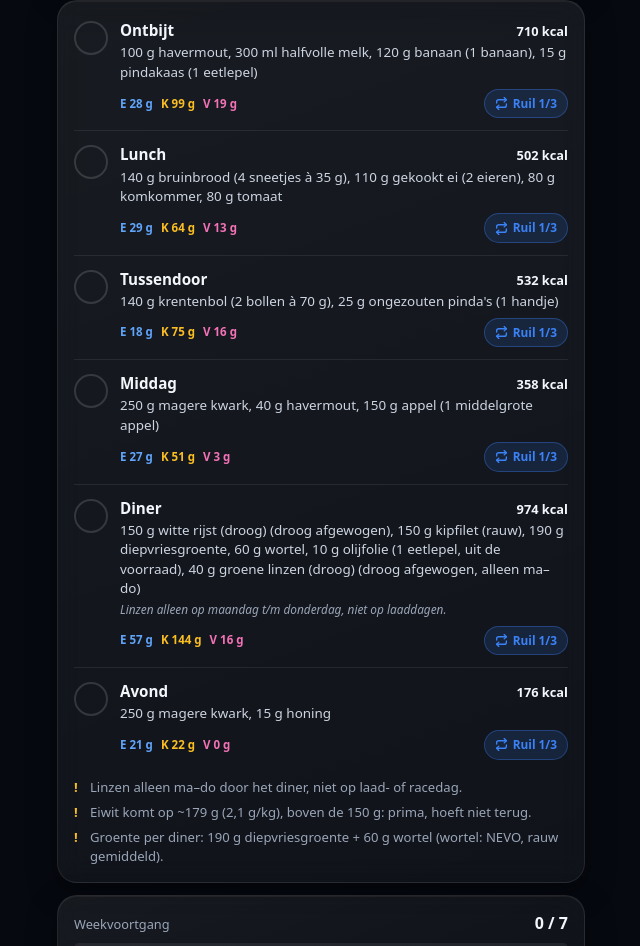
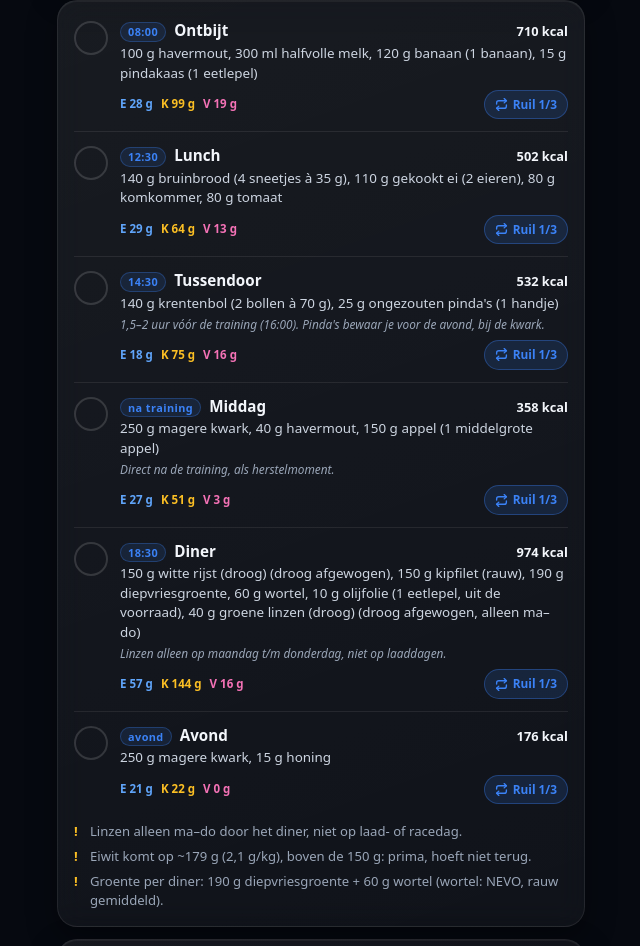
Before and after one commit to joepvdh12-eng/hyrox-dashboard, a plain HTML site: page index.html in a window 1280 px wide. Shown: the part 1025-1971 px from the top of the page, without its empty margins (319-959 px from the left). Drawn offline with Linux system fonts and the light colour scheme.

Commit message:
Raceweek: sharpener naar wo, do Z2 na fysio; eettijden bij training 16:00 (normaal + laaddag)

```diff
--- a/index.html
+++ b/index.html
@@ -160,6 +160,7 @@ textarea:focus,input:focus{border-color:rgba(var(--accent-rgb),.6)}
 .meal-t b{font-size:.95rem}
 .meal-t .kc{font-size:.8rem;font-weight:800;font-variant-numeric:tabular-nums;white-space:nowrap}
 .meal-items{font-size:.84rem;color:#cdd5e1;margin-top:2px}
+.mtime{display:inline-block;font-size:.68rem;font-weight:800;letter-spacing:.04em;color:var(--accent);background:rgba(var(--accent-rgb),.12);border:1px solid rgba(var(--accent-rgb),.3);padding:1px 7px;border-radius:999px;margin-right:8px;vertical-align:middle}
 .meal-note{font-size:.74rem;color:var(--muted);margin-top:3px;font-style:italic}
 .shop .it small{display:block;font-size:.7rem;color:var(--muted)}
 .src{font-size:.72rem;color:var(--muted);margin-top:10px;letter-spacing:.02em}
@@ -328,10 +329,10 @@ const CLIENT = {
         details: ["16:00–17:30 · ~50 min", "Bovenlichaam push/pull (bankdrukken, rows, pull-ups) 2–3×6–8, 2 reps in reserve", "Iets lichter dan normaal · nooit tot falen", "Core + heup/knie-mobility 10 min"] },
       { id: "di", day: "di", name: "Partnertraining stations (Double)", type: "hyrox", tags: ["partner", "stations", "16:00"], rpe: 6, dayType: "normaal",
         details: ["16:00–17:30 · met je Double-partner · RPE max 6", "10 min inlopen + mobility", "Alle 8 stations op laag volume: SkiErg, sled push, sled pull, BBJ, roeien, farmers, sandbag lunges, wall balls", "Wissels oefenen: spreek per station af wie wat doet en waar jullie wisselen", "2–3× 400 m op racetempo (4:20–4:30/km), rustig terug"] },
-      { id: "wo", day: "wo", name: "Z2 run + strides", type: "duur", tags: ["run", "Z2", "16:00"], rpe: 4, dayType: "normaal",
-        details: ["16:00–17:30", "30–35 min Z2, HS 140–152", "4× 20 s strides, ruim rustig terug", "Écht easy houden"] },
-      { id: "do", day: "do", name: "Sharpener racetempo", type: "interval", tags: ["run", "racetempo", "fysio vandaag – afstemmen"], rpe: 7, dayType: "normaal",
-        details: ["Fysio vandaag (12:00) – afstemmen: tijd en inhoud overleggen na de fysio", "10 min inlopen", "3× 1 km @ 4:20–4:30/km met 2 min rust", "2× 250 m SkiErg + 2× 250 m roeien, easy-moderate", "Uitlopen 5–10 min"] },
+      { id: "wo", day: "wo", name: "Sharpener racetempo", type: "interval", tags: ["run", "racetempo", "16:00"], rpe: 7, dayType: "normaal",
+        details: ["16:00–17:30 · laatste scherpe sessie", "10 min inlopen", "3× 1 km @ 4:20–4:30/km met 2 min rust", "2× 250 m SkiErg + 2× 250 m roeien, easy-moderate", "Uitlopen 5–10 min"] },
+      { id: "do", day: "do", name: "Z2 run (na fysio)", type: "duur", tags: ["run", "Z2", "na fysio", "16:00"], rpe: 4, dayType: "normaal",
+        details: ["16:00–17:30 · na fysio (12:00)", "30 min Z2, HS 140–152", "Écht easy · voelt iets niet goed na de fysio, dan rustig wandelen/mobility"] },
       { id: "vr", day: "vr", name: "Rust + mobility (laaddag)", type: "rust", tags: ["rust", "laad"], rpe: 1, dayType: "laad",
         details: ["Geen training", "15 min heup/knie-mobility", "Laaddag: extra koolhydraten, weinig vezels"] },
       { id: "za", day: "za", name: "Shakeout + activatie (laaddag)", type: "duur", tags: ["run", "Z1", "laad", "16:00"], rpe: 3, dayType: "laad",
@@ -420,6 +421,7 @@ const CLIENT = {
             "c": 98.8,
             "f": 19.2,
             "estimate": false,
+            "time": "08:00",
             "alternatives": [
               {
                 "name": "Havermout met melk, banaan en pindakaas",
@@ -464,6 +466,7 @@ const CLIENT = {
             "c": 64.4,
             "f": 13.0,
             "estimate": false,
+            "time": "12:30",
             "alternatives": [
               {
                 "name": "Vier sneetjes met pindakaas, kwark, komkommer en tomaat",
@@ -508,6 +511,8 @@ const CLIENT = {
             "c": 74.5,
             "f": 16.4,
             "estimate": false,
+            "time": "14:30",
+            "note": "1,5–2 uur vóór de training (16:00). Pinda's bewaar je voor de avond, bij de kwark.",
             "alternatives": [
               {
                 "name": "Twee krentenbollen met pindakaas",
@@ -548,6 +553,8 @@ const CLIENT = {
             "c": 51.2,
             "f": 2.8,
             "estimate": false,
+            "time": "na training",
+            "note": "Direct na de training, als herstelmoment.",
             "alternatives": [
               {
                 "name": "Omelet van 3 eieren + 2 bruine boterhammen + appel",
@@ -593,6 +600,7 @@ const CLIENT = {
             "c": 144.0,
             "f": 15.5,
             "estimate": false,
+            "time": "18:30",
             "note": "Linzen alleen op maandag t/m donderdag, niet op laaddagen.",
             "alternatives": [
               {
@@ -640,6 +648,7 @@ const CLIENT = {
             "c": 21.5,
             "f": 0.0,
             "estimate": false,
+            "time": "avond",
             "alternatives": [
               {
                 "name": "Kwark met jam",
@@ -702,6 +711,7 @@ const CLIENT = {
             "c": 161.2,
             "f": 11.9,
             "estimate": false,
+            "time": "08:00",
             "note": "Weinig vezelrijk beleg; wit brood en jam erbij.",
             "alternatives": [
               {
@@ -751,6 +761,7 @@ const CLIENT = {
             "c": 128.4,
             "f": 13.1,
             "estimate": false,
+            "time": "12:30",
             "alternatives": [
               {
                 "name": "Zes sneetjes met 2 eieren, iets minder kwark en jam",
@@ -793,6 +804,8 @@ const CLIENT = {
             "c": 135.8,
             "f": 5.6,
             "estimate": false,
+            "time": "14:30",
+            "note": "1,5–2 uur vóór de training (za 16:00).",
             "alternatives": [
               {
                 "name": "Twee krentenbollen, rijstwafels met jam, kwark en sap",
@@ -836,6 +849,7 @@ const CLIENT = {
             "c": 162.0,
             "f": 23.6,
             "estimate": false,
+            "time": "18:30",
             "note": "Geen linzen, weinig groente, witte pasta.",
             "alternatives": [
               {
@@ -879,6 +893,7 @@ const CLIENT = {
             "c": 43.5,
             "f": 0.9,
             "estimate": false,
+            "time": "avond",
             "alternatives": [
               {
                 "name": "Kwark met honing, jam en een rijstwafel",
@@ -1705,7 +1720,7 @@ const CLIENT = {
       return `<div class="meal${on ? " done" : ""}" data-meal="${esc(m.id)}" data-type="${esc(typeKey)}">
         <button class="tick${on ? " on" : ""}" data-act="meal" aria-label="${esc(m.name)} gegeten">${ICON_CHECK}</button>
         <div class="meal-main">
-          <div class="meal-t"><b>${esc(m.name)}</b><span class="kc">${fmt(m.kcal || 0)} kcal</span></div>
+          <div class="meal-t"><b>${m.time ? `<span class="mtime">${esc(m.time)}</span>` : ""}${esc(m.name)}</b><span class="kc">${fmt(m.kcal || 0)} kcal</span></div>
           <div class="meal-items">${m.altName ? `<b style="color:var(--accent)">${esc(m.altName)}:</b> ` : ""}${esc(items)}</div>${m.note ? `<div class="meal-note">${esc(m.note)}</div>` : ""}
           <div class="meal-m"><i class="p">E ${fmt(m.p || 0)} g</i><i class="c">K ${fmt(m.c || 0)} g</i><i class="f">V ${fmt(m.f || 0)} g</i>${m.estimate ? '<span class="est">schatting</span>' : ""}
             ${m._n ? `<button class="swap" data-act="swap">${ICON_SWAP} Ruil ${m._v + 1}/${m._n + 1}</button>` : ""}</div>
```
